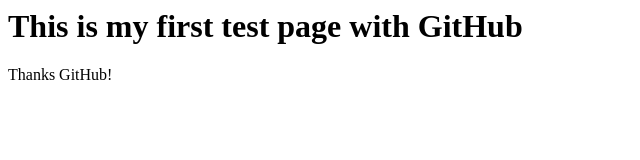
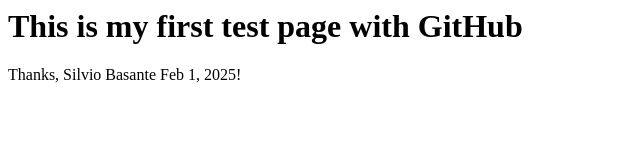
Before and after one commit to sbasante811/Repo1, a plain HTML site: page index.html in a window 1280 px wide. Shown: the whole page, without its empty margins (0-640 px from the left). Drawn offline with Linux system fonts and the light colour scheme.

Commit message:
Update index.html

```diff
--- a/index.html
+++ b/index.html
@@ -1,4 +1,4 @@
 <html>
 <h1> This is my first test page with GitHub </h1>
-<p>Thanks GitHub!</p>
+<p>Thanks, Silvio Basante Feb 1, 2025!</p>
 </html>
```
